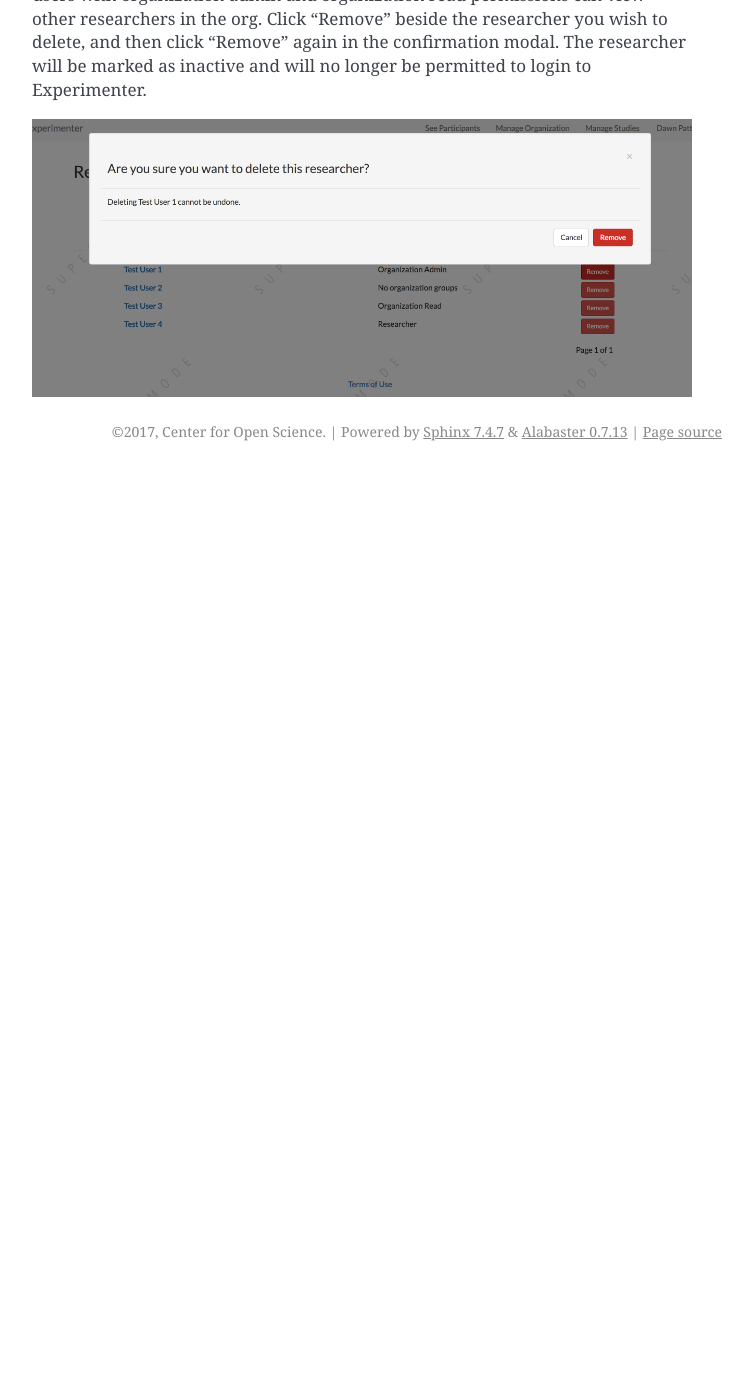
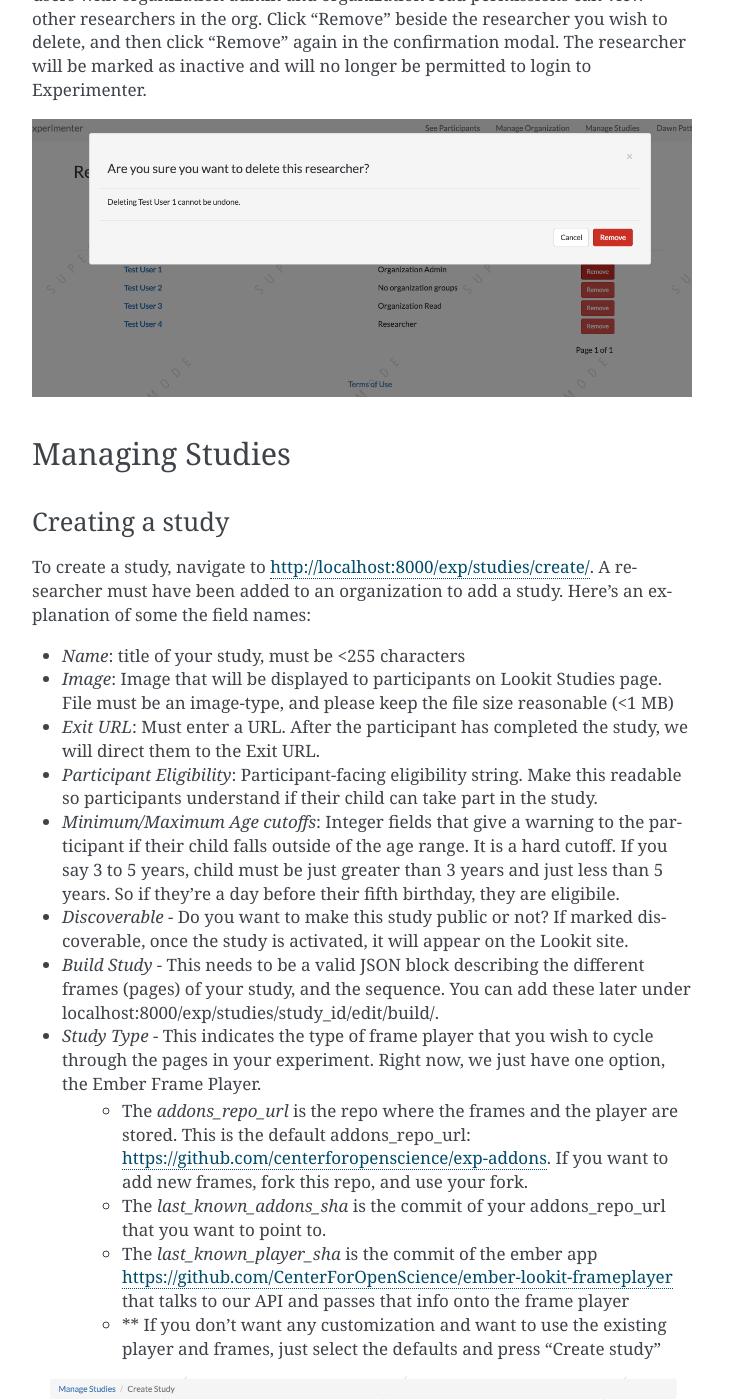
Before and after one commit to lookit/lookit-api, a Sphinx documentation site: the page built from docs/source/experimenter.rst, in a window 1280 px wide and 1400 px high, scrolled down 2776 px. Shown: the whole window, without its empty margins (388-1141 px from the left). Built offline with Sphinx 7.4.7, drawn with Linux system fonts in a browser that asks for light colours; before the commit the page ends 3247 px from its top, so only the background shows below that; some of the changed text lies outside the part shown.

Commit message:
Add creating a study to the docs.

```diff
--- a/docs/source/experimenter.rst
+++ b/docs/source/experimenter.rst
@@ -64,3 +64,28 @@ researcher you wish to delete, and then click "Remove" again in the confirmation
 
 .. image:: _static/img/deleting_a_researcher.png
     :alt: Deleting a researcher
+
+====================
+Managing Studies
+====================
+--------------------
+Creating a study
+--------------------
+To create a study, navigate to http://localhost:8000/exp/studies/create/. A researcher must have been added to an organization to add a study.
+Here's an explanation of some the field names:
+
+- *Name*: title of your study, must be <255 characters
+- *Image*: Image that will be displayed to participants on Lookit Studies page.  File must be an image-type, and please keep the file size reasonable (<1 MB)
+- *Exit URL*: Must enter a URL. After the participant has completed the study, we will direct them to the Exit URL.
+- *Participant Eligibility*: Participant-facing eligibility string.  Make this readable so participants understand if their child can take part in the study.
+- *Minimum/Maximum Age cutoffs*: Integer fields that give a warning to the participant if their child falls outside of the age range. It is a hard cutoff. If you say 3 to 5 years, child must be just greater than 3 years and just less than 5 years.  So if they're a day before their fifth birthday, they are eligibile.
+- *Discoverable* - Do you want to make this study public or not?  If marked discoverable, once the study is activated, it will appear on the Lookit site.
+- *Build Study* - This needs to be a valid JSON block describing the different frames (pages) of your study, and the sequence. You can add these later under localhost:8000/exp/studies/study_id/edit/build/.
+- *Study Type* - This indicates the type of frame player that you wish to cycle through the pages in your experiment. Right now, we just have one option, the Ember Frame Player.
+    - The *addons_repo_url* is the repo where the frames and the player are stored.  This is the default addons_repo_url: https://github.com/centerforopenscience/exp-addons.  If you want to add new frames, fork this repo, and use your fork.
+    - The *last_known_addons_sha* is the commit of your addons_repo_url that you want to point to.
+    - The *last_known_player_sha* is the commit of the ember app https://github.com/CenterForOpenScience/ember-lookit-frameplayer that talks to our API and passes that info onto the frame player
+    - ** If you don't want any customization and want to use the existing player and frames, just select the defaults and press "Create study"
+
+.. image:: _static/img/create_study.png
+    :alt: Creating a study
```
Also changed, not shown: docs/source/_static/img/create_study.png (added).
